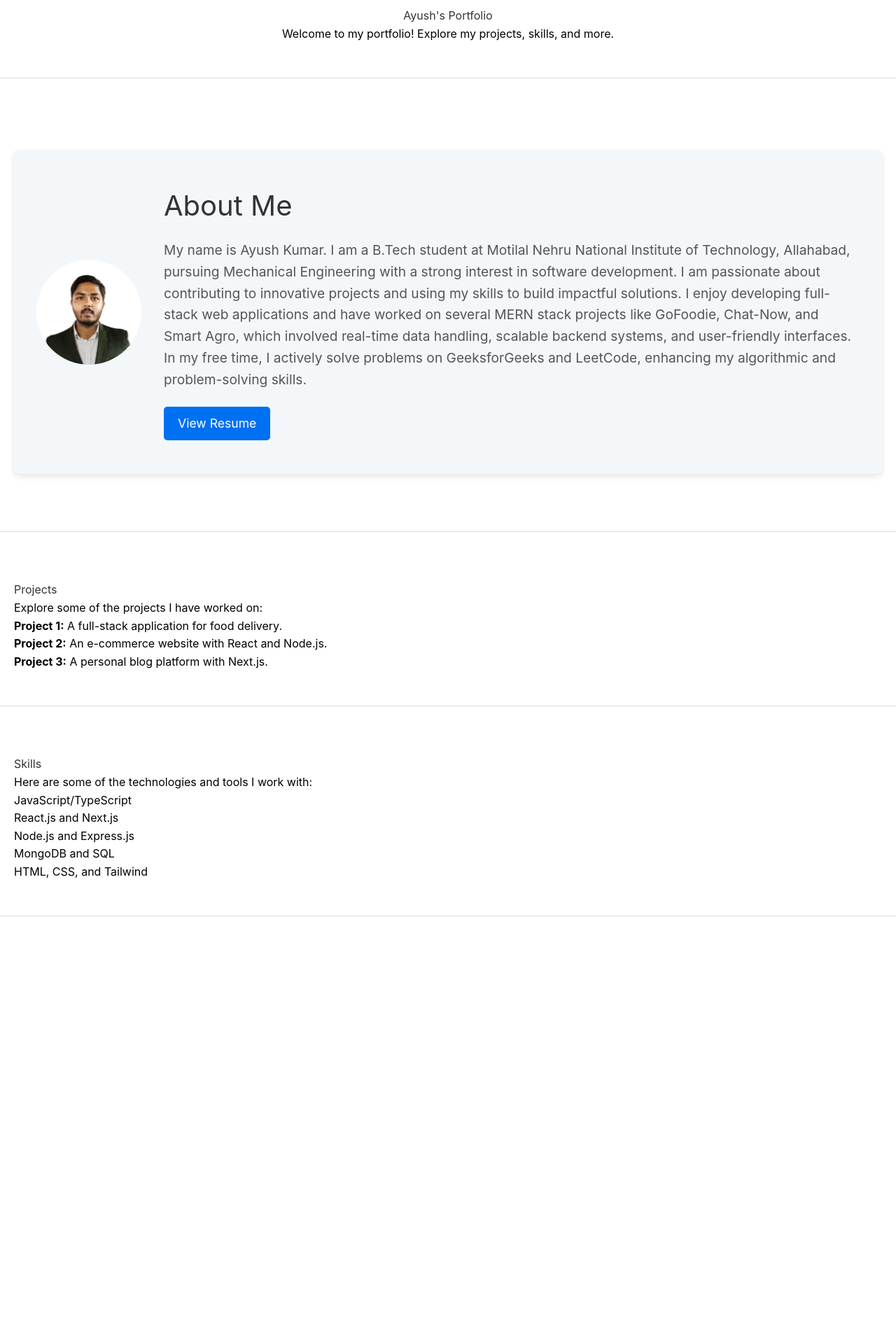
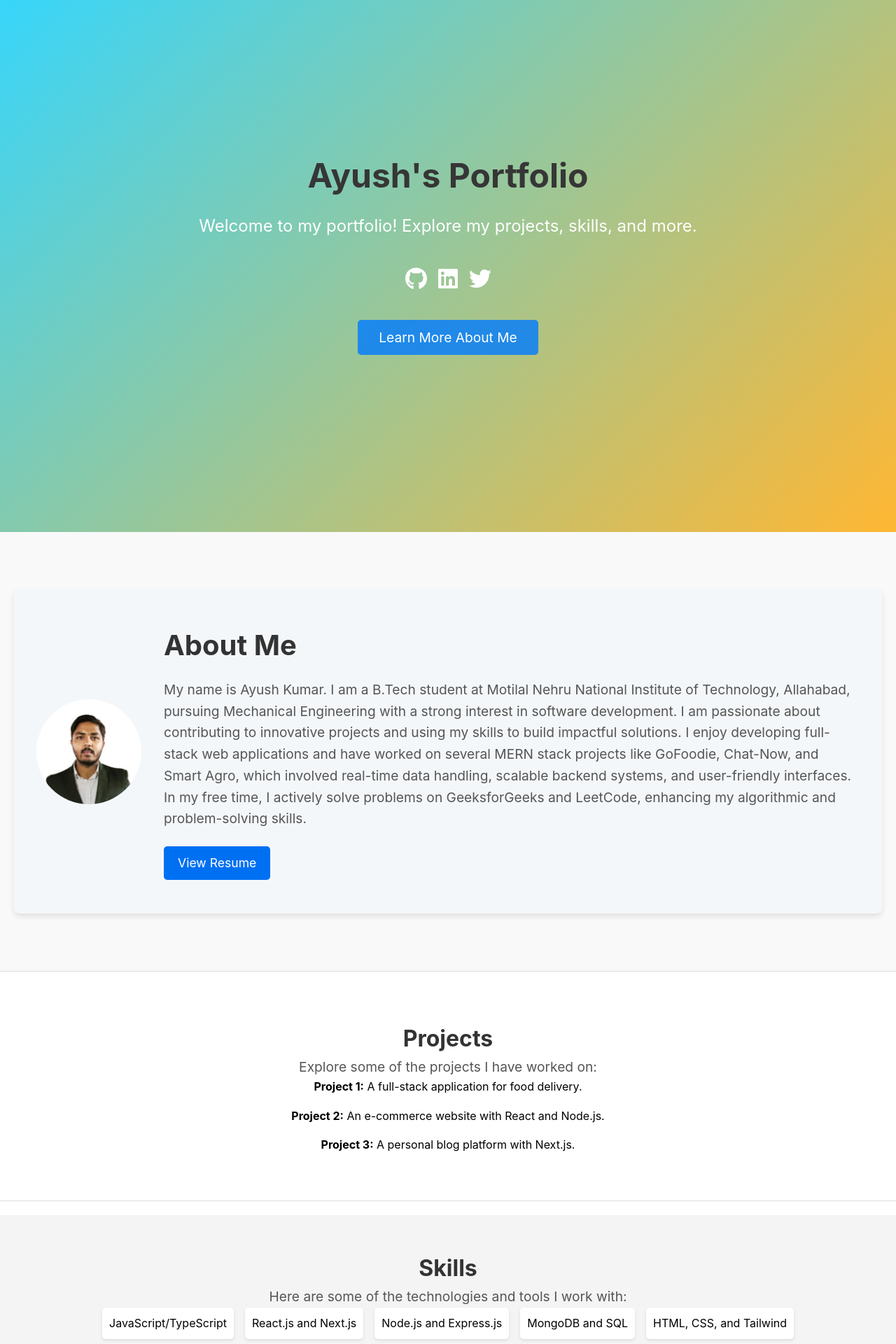
Before and after one commit to ayushchahat/pace-task, a Next.js app: page / in a window 1280 px wide. Shown: the part 100-2020 px from the top of the page at 70% size. Before the commit the page ends 1429 px from the top, so only its background shows below. Built offline with nearby package versions, Linux system fonts and the light colour scheme.

Commit message:
This commit contains the whole code for mainbody portfolio website with style sheet code as well

```diff
--- a/app/components/AboutMe.tsx
+++ b/app/components/AboutMe.tsx
@@ -27,10 +27,10 @@ const AboutMe: React.FC<AboutMeProps> = ({
         maxWidth: "100%",
         width: "100%",
         margin: "2rem auto",
-        flexWrap: "wrap", // To ensure responsiveness
+        flexWrap: "wrap",
       }}
     >
-      {/* Profile Image */}
+
       <div style={{ flex: "0 0 auto", marginRight: "2rem" }}>
         <img
           src="/ayush-profile.jpeg"
@@ -47,7 +47,6 @@ const AboutMe: React.FC<AboutMeProps> = ({
         />
       </div>
 
-      {/* Text Content */}
       <div style={{ flex: "1", textAlign: "left" }}>
         <h2
           style={{
--- /dev/null
+++ b/app/components/MainBody.tsx
@@ -0,0 +1,94 @@
+"use client";
+import React from "react";
+import { FontAwesomeIcon } from "@fortawesome/react-fontawesome";
+import { faGithub, faLinkedin, faTwitter } from "@fortawesome/free-brands-svg-icons";
+
+interface MainBodyProps {
+  title: string;
+  message: string;
+  icons: { url: string; name: string }[];
+}
+
+const MainBody: React.FC<MainBodyProps> = ({ title, message, icons }) => {
+  return (
+    <div
+      id="home"
+      style={{
+        animation: "gradientAnimation 16s infinite alternate ease-in-out",
+        color: "#fff",
+        minHeight: "100vh",
+        display: "flex",
+        flexDirection: "column",
+        justifyContent: "center",
+        alignItems: "center",
+        padding: "2rem",
+        textAlign: "center",
+        position: "relative",
+        overflow: "hidden",
+      }}
+    >
+      <style>
+        {`
+          @keyframes gradientAnimation {
+            0% { background: linear-gradient(136deg, rgba(255, 0, 150, 0.8), rgba(0, 204, 255, 0.8)); }
+            25% { background: linear-gradient(136deg, rgba(0, 204, 255, 0.8), rgba(255, 165, 0, 0.8)); }
+            50% { background: linear-gradient(136deg, rgba(255, 165, 0, 0.8), rgba(0, 128, 128, 0.8)); }
+            75% { background: linear-gradient(136deg, rgba(0, 128, 128, 0.8), rgba(138, 43, 226, 0.8)); }
+            100% { background: linear-gradient(136deg, rgba(138, 43, 226, 0.8), rgba(255, 0, 150, 0.8)); }
+          }
+        `}
+      </style>
+
+      <h1 style={{ fontSize: "3rem", fontWeight: "bold", marginBottom: "1rem" }}>{title}</h1>
+      <p style={{ fontSize: "1.5rem", marginBottom: "2rem", lineHeight: "1.5" }}>{message}</p>
+      <div style={{ display: "flex", gap: "1rem", marginBottom: "2rem" }}>
+        {icons.map((icon, index) => (
+          <a
+            key={`social-icon-${index}`}
+            href={icon.url}
+            target="_blank"
+            rel="noopener noreferrer"
+            style={{
+              fontSize: "2rem",
+              color: "#fff",
+              transition: "transform 0.3s ease",
+            }}
+            onMouseOver={(e) => (e.currentTarget.style.transform = "scale(1.1)")}
+            onMouseOut={(e) => (e.currentTarget.style.transform = "scale(1)")}
+          >
+            <FontAwesomeIcon
+              icon={
+                icon.name === "github"
+                  ? faGithub
+                  : icon.name === "linkedin"
+                  ? faLinkedin
+                  : icon.name === "twitter"
+                  ? faTwitter
+                  : undefined
+              }
+            />
+          </a>
+        ))}
+      </div>
+      <a
+        href="#aboutme"
+        style={{
+          display: "inline-block",
+          padding: "10px 30px",
+          fontSize: "1.2rem",
+          color: "#fff",
+          background: "rgba(0, 123, 255, 0.8)",
+          borderRadius: "5px",
+          textDecoration: "none",
+          transition: "background 0.3s ease",
+        }}
+        onMouseOver={(e) => (e.currentTarget.style.background = "rgba(0, 123, 255, 1)")}
+        onMouseOut={(e) => (e.currentTarget.style.background = "rgba(0, 123, 255, 0.8)")}
+      >
+        Learn More About Me
+      </a>
+    </div>
+  );
+};
+
+export default MainBody;
--- a/app/page.tsx
+++ b/app/page.tsx
@@ -1,17 +1,38 @@
 "use client";
 import React from "react";
 import AboutMe from "./components/AboutMe";
+import MainBody from "./components/MainBody";
 
 export default function HomePage() {
   return (
     <main>
-      {/* Hero Section */}
-      <section id="home" style={{ padding: "50px 20px", textAlign: "center" }}>
-        <h1>Ayush's Portfolio</h1>
-        <p>Welcome to my portfolio! Explore my projects, skills, and more.</p>
-      </section>
-      {/* About Me Section */}
-      <section id="aboutme" style={{ padding: "50px 20px" }}>
+      <MainBody
+        gradient="rgba(255, 0, 150, 0.8), rgba(0, 204, 255, 0.8)"
+        title="Ayush's Portfolio"
+        message="Welcome to my portfolio! Explore my projects, skills, and more."
+        icons={[
+          {
+            url: "https://github.com/ayushchahat",
+            name: "github",
+          },
+          {
+            url: "https://www.linkedin.com/in/ayush-kumar11",
+            name: "linkedin",
+          },
+          {
+            url: "https://x.com/AyushCh72327242?t=i60SWcPPPNHqyJG5Oj6bJg&s=09",
+            name: "twitter",
+          },
+        ]}
+      />
+      <section
+        id="aboutme"
+        style={{
+          padding: "50px 20px",
+          backgroundColor: "#f9f9f9",
+          textAlign: "center",
+        }}
+      >
         <AboutMe
           heading="About Me"
           message="My name is Ayush Kumar. I am a B.Tech student at Motilal Nehru National Institute of Technology, Allahabad, pursuing Mechanical Engineering with a strong interest in software development. I am passionate about contributing to innovative projects and using my skills to build impactful solutions. I enjoy developing full-stack web applications and have worked on several MERN stack projects like GoFoodie, Chat-Now, and Smart Agro, which involved real-time data handling, scalable backend systems, and user-friendly interfaces. In my free time, I actively solve problems on GeeksforGeeks and LeetCode, enhancing my algorithmic and problem-solving skills."
@@ -19,37 +40,112 @@ export default function HomePage() {
           imgSize={150}
         />
       </section>
+
       {/* Projects Section */}
-      <section id="projects" style={{ padding: "50px 20px" }}>
-        <h2>Projects</h2>
-        <p>Explore some of the projects I have worked on:</p>
-        <ul>
-          <li>
+      <section
+        id="projects"
+        style={{
+          padding: "50px 20px",
+          backgroundColor: "#fff",
+          textAlign: "center",
+        }}
+      >
+        <h2 style={{ fontSize: "2rem", fontWeight: "bold", color: "#333" }}>
+          Projects
+        </h2>
+        <p style={{ fontSize: "1.2rem", color: "#555" }}>
+          Explore some of the projects I have worked on:
+        </p>
+        <ul style={{ listStyleType: "none", padding: 0 }}>
+          <li style={{ marginBottom: "1rem" }}>
             <strong>Project 1:</strong> A full-stack application for food
             delivery.
           </li>
-          <li>
+          <li style={{ marginBottom: "1rem" }}>
             <strong>Project 2:</strong> An e-commerce website with React and
             Node.js.
           </li>
-          <li>
+          <li style={{ marginBottom: "1rem" }}>
             <strong>Project 3:</strong> A personal blog platform with Next.js.
           </li>
         </ul>
       </section>
 
-
-
       {/* Skills Section */}
-      <section id="skills" style={{ padding: "50px 20px" }}>
-        <h2>Skills</h2>
-        <p>Here are some of the technologies and tools I work with:</p>
-        <ul>
-          <li>JavaScript/TypeScript</li>
-          <li>React.js and Next.js</li>
-          <li>Node.js and Express.js</li>
-          <li>MongoDB and SQL</li>
-          <li>HTML, CSS, and Tailwind</li>
+      <section
+        id="skills"
+        style={{
+          padding: "50px 20px",
+          backgroundColor: "#f4f4f4",
+          textAlign: "center",
+        }}
+      >
+        <h2 style={{ fontSize: "2rem", fontWeight: "bold", color: "#333" }}>
+          Skills
+        </h2>
+        <p style={{ fontSize: "1.2rem", color: "#555" }}>
+          Here are some of the technologies and tools I work with:
+        </p>
+        <ul
+          style={{
+            listStyleType: "none",
+            padding: 0,
+            display: "flex",
+            justifyContent: "center",
+            flexWrap: "wrap",
+            gap: "1rem",
+          }}
+        >
+          <li
+            style={{
+              padding: "10px",
+              backgroundColor: "#fff",
+              borderRadius: "5px",
+              boxShadow: "0 2px 4px rgba(0, 0, 0, 0.1)",
+            }}
+          >
+            JavaScript/TypeScript
+          </li>
+          <li
+            style={{
+              padding: "10px",
+              backgroundColor: "#fff",
+              borderRadius: "5px",
+              boxShadow: "0 2px 4px rgba(0, 0, 0, 0.1)",
+            }}
+          >
+            React.js and Next.js
+          </li>
+          <li
+            style={{
+              padding: "10px",
+              backgroundColor: "#fff",
+              borderRadius: "5px",
+              boxShadow: "0 2px 4px rgba(0, 0, 0, 0.1)",
+            }}
+          >
+            Node.js and Express.js
+          </li>
+          <li
+            style={{
+              padding: "10px",
+              backgroundColor: "#fff",
+              borderRadius: "5px",
+              boxShadow: "0 2px 4px rgba(0, 0, 0, 0.1)",
+            }}
+          >
+            MongoDB and SQL
+          </li>
+          <li
+            style={{
+              padding: "10px",
+              backgroundColor: "#fff",
+              borderRadius: "5px",
+              boxShadow: "0 2px 4px rgba(0, 0, 0, 0.1)",
+            }}
+          >
+            HTML, CSS, and Tailwind
+          </li>
         </ul>
       </section>
     </main>
--- a/app/styles/globals.css
+++ b/app/styles/globals.css
@@ -1,12 +1,13 @@
 @tailwind base;
 @tailwind components;
 @tailwind utilities;
+
 /* globals.css */
 
 /* Star animation */
 @keyframes animStar {
   from {
-    transform: translateY(0px);
+    transform: translateY(0);
   }
   to {
     transform: translateY(-2000px);
@@ -33,8 +34,8 @@
     transform-origin: left;
   }
   to {
+    transform: scaleX(1);
     transform-origin: left;
-    transform: scaleX(1);
   }
 }
 
@@ -42,7 +43,7 @@
 .background {
   background: linear-gradient(45deg, #ff0066, #ff6600, #66ff66);
   background-size: 400% 400%;
-  animation: BackgroundAnimation 10s ease infinite;
+  animation: BackgroundAnimation 70s ease infinite;
 }
 
 /* Apply to the star animation */
@@ -53,7 +54,7 @@
   width: 100%;
   height: 100%;
   background: url('/path/to/your/star-image.png') repeat;
-  animation: animStar 100s linear infinite;
+  animation: animStar 150s linear infinite; /* Smoother animation */
 }
 
 .progress-bar {
@@ -66,15 +67,20 @@
   height: 100%;
   background-color: #4caf50;
   transform-origin: left;
-  animation: progress 2s ease-out forwards;
+  animation: progress 1.5s ease-in-out forwards;
 }
 
+html {
+  scroll-behavior: smooth;
+}
 
 body {
   margin: 0;
-    font-family: -apple-system, BlinkMacSystemFont, "Segoe UI", Roboto, "Helvetica Neue", Arial,
-      sans-serif;
+  font-family: -apple-system, BlinkMacSystemFont, "Segoe UI", Roboto,
+    "Helvetica Neue", Arial, sans-serif;
   line-height: 1.6;
+  -webkit-font-smoothing: antialiased;
+  -moz-osx-font-smoothing: grayscale;
 }
 
 main {
@@ -86,8 +92,10 @@ body {
   margin-bottom: 20px;
 }
 
-  h1, h2 {
-    color: #333;
+h1,
+h2 {
+  color: #363636;
+  font-weight: bold;
 }
 
 nav {
@@ -98,14 +106,14 @@ body {
 }
 
 .navbar-transparent {
-    background-color: transparent;
-    transition: background-color 0.3s ease;
+  background-color: rgba(255, 255, 255, 0);
+  transition: background-color 0.2s;
 }
 
 .navbar-white {
-    background-color: white;
+  background-color: rgba(234, 236, 239, 0.81);
   box-shadow: 0 2px 4px rgba(0, 0, 0, 0.1);
-    transition: background-color 0.3s ease;
+  transition: background-color 0.2s;
 }
 
 .navLink {
@@ -114,3 +122,52 @@ body {
   color: black;
   font-weight: bold;
 }
+
+/* Social icons */
+.socialicons {
+  color: white;
+  transition: all 0.8s;
+}
+
+.socialicons:hover {
+  color: black;
+  transform: scale(1.1);
+}
+
+/* Card hover effect */
+.card {
+  transition: transform 0.3s, box-shadow 0.3s;
+}
+
+.card:hover {
+  box-shadow: 0 2rem 3rem rgba(0, 0, 0, 0.175);
+  transform: translateY(-2px);
+}
+
+/* Skill tabs */
+.skills-tabs {
+  display: flex;
+  flex-grow: 1;
+}
+
+.skills-tab {
+  flex-grow: 1;
+  text-align: center;
+}
+
+/* Typist height adjustments */
+.typist {
+  min-height: 6rem;
+}
+
+@media (min-width: 360px) {
+  .typist {
+    min-height: 4rem;
+  }
+}
+
+@media (min-width: 768px) {
+  .typist {
+    min-height: 2.5rem;
+  }
+}
```
Lines whose indentation alone changed are shown as unchanged.
